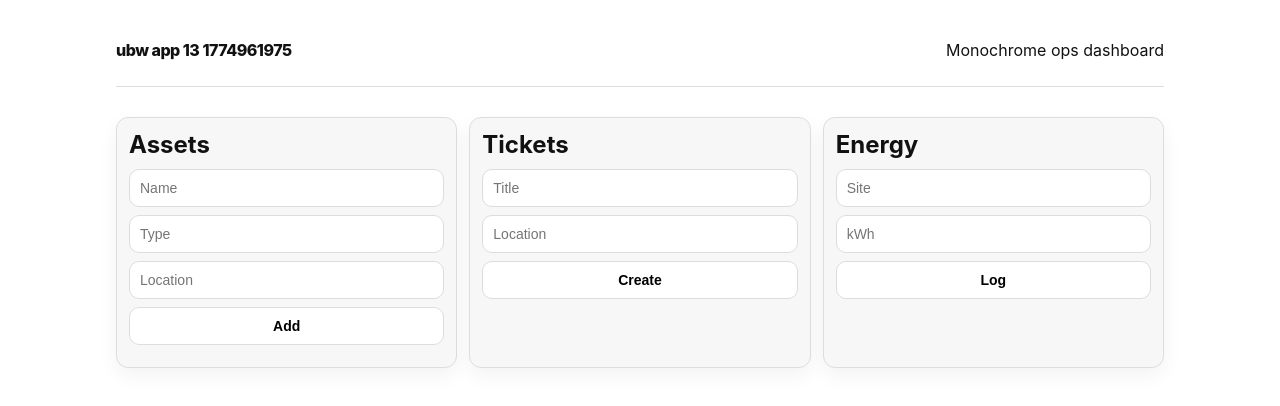
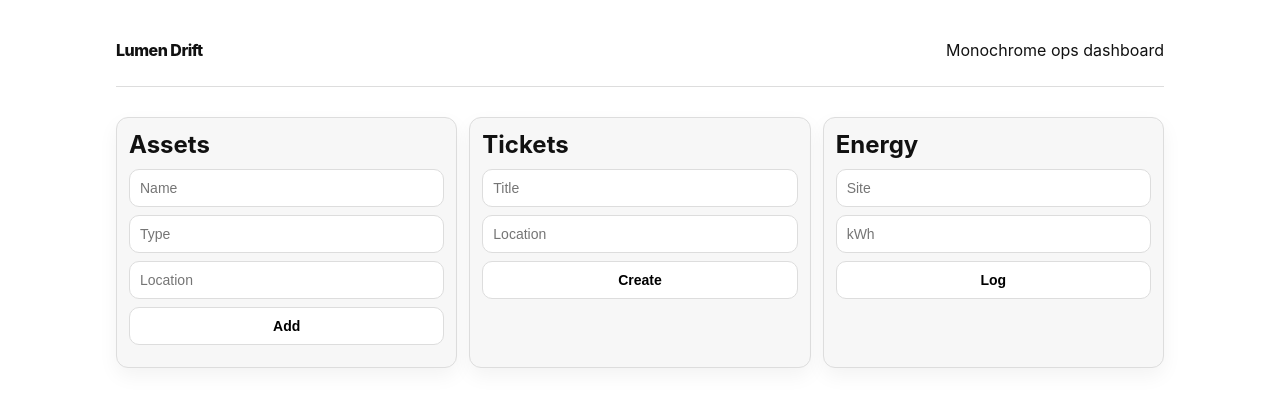
Before and after one commit to Ashutoshsingh20/bw-app-13-1774961975, a website: page public/index.html in a window 1280 px wide. Drawn offline with Linux system fonts and the light colour scheme; no server answers.

Commit message:
chore: brand app as Lumen Drift

```diff
--- a/public/index.html
+++ b/public/index.html
@@ -3,13 +3,13 @@
 <head>
   <meta charset="UTF-8" />
   <meta name="viewport" content="width=device-width, initial-scale=1.0" />
-  <title>ubw app 13 1774961975</title>
+  <title>Lumen Drift</title>
   <link rel="stylesheet" href="/style.css" />
 </head>
 <body>
   <div class="shell">
     <header>
-      <div class="logo">ubw app 13 1774961975</div>
+      <div class="logo">Lumen Drift</div>
       <p>Monochrome ops dashboard</p>
     </header>
     <section class="metrics" id="metrics"></section>
```
Also changed, not shown: package.json (+9 -3 lines), README.md.
